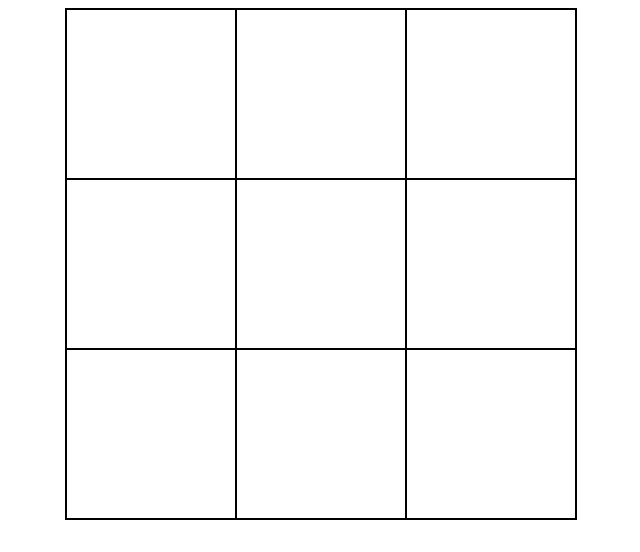
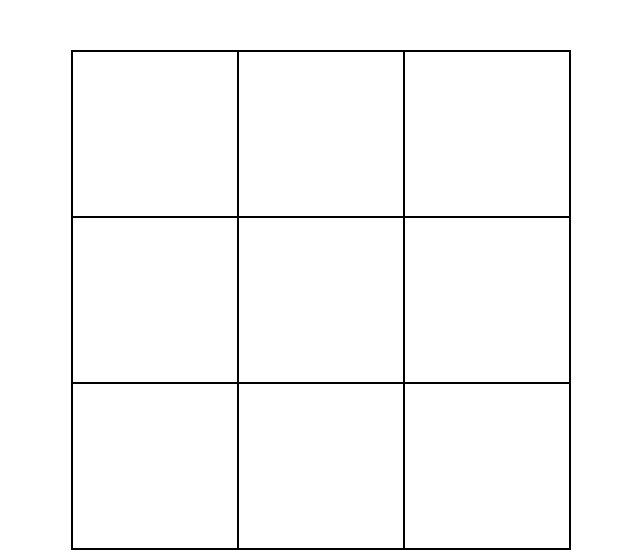
Before and after one commit to JorgeKunrath/estudos-js, a plain HTML site: page jogo-da-velha/index.html in a window 1280 px wide. Shown: the top 552 px of the page, without its empty margins (319-959 px from the left). Drawn offline with Linux system fonts and the light colour scheme.

Commit message:
Ajustes de css

```diff
--- a/jogo-da-velha/index.html
+++ b/jogo-da-velha/index.html
@@ -6,24 +6,29 @@
 
   <style>
     * {box-sizing: border-box;}
+    body {
+      font-size: calc(1em + 1vw);
+      font-family: sans-serif;
+    }
     .game {
-      margin: 0 auto;
+      margin: 50px auto 0;
       display: flex;
       flex-flow: row wrap;
       width: 40vw;
       height: 40vw;
+      max-width: 500px;
+      max-height: 500px;
       border: 1px solid black;
     }
     .square {
-      border: 1px solid black;
+      font-size: 4em;
       display: flex;
       justify-content: center;
       align-items: center;
-      font-family: sans-serif;
-      font-size: 10vw;
       line-height: 0;
       width: calc(100% / 3);
       height: calc(100% / 3);
+      border: 1px solid black;
       cursor: pointer;
       transition: background-color 0.1s ease;
     }
@@ -31,9 +36,7 @@
       background-color: oldlace;
     }
     p {
-      margin-left: 30vw;
-      font-family: sans-serif;
-      font-size: 3vw;
+      text-align: center;
     }
 
   </style>
@@ -55,8 +58,6 @@
 
   <p>next player: <span></span></p>
 
-
-
   <script src="script.js"></script>
 </body>
 </html>
```
